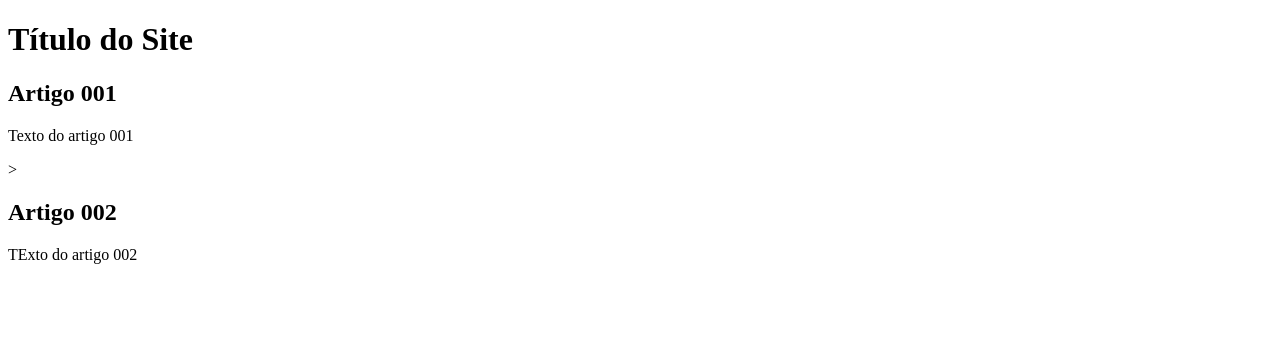
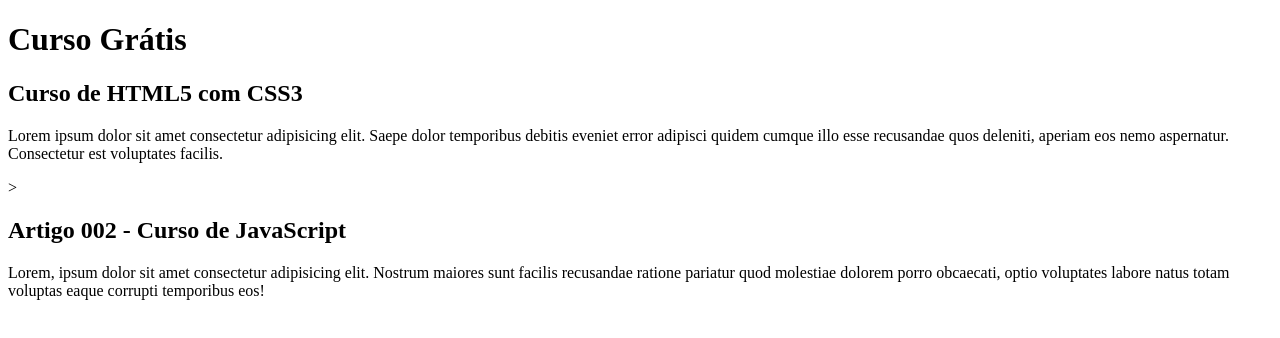
Before and after one commit to lenilsonfigueriedobr/projeto-site, a plain HTML site: page index.html in a window 1280 px wide. Drawn offline with Linux system fonts and the light colour scheme.

Commit message:
adicionando conteudo no site

```diff
--- a/index.html
+++ b/index.html
@@ -8,17 +8,15 @@
 <body>
     <main>
         <header>
-            <h1>
-                Título do Site
-            </h1>
+            <h1>Curso Grátis</h1>
         </header>
         <article>
-            <h2>Artigo 001</h2>
-            <p>Texto do artigo 001</p>>
+            <h2>Curso de HTML5 com CSS3</h2>
+            <p>Lorem ipsum dolor sit amet consectetur adipisicing elit. Saepe dolor temporibus debitis eveniet error adipisci quidem cumque illo esse recusandae quos deleniti, aperiam eos nemo aspernatur. Consectetur est voluptates facilis.</p>>
         </article>
         <article>
-            <h2>Artigo 002</h2>
-            <p>TExto do artigo 002</p>
+            <h2>Artigo 002 - Curso de JavaScript</h2>
+            <p>Lorem, ipsum dolor sit amet consectetur adipisicing elit. Nostrum maiores sunt facilis recusandae ratione pariatur quod molestiae dolorem porro obcaecati, optio voluptates labore natus totam voluptas eaque corrupti temporibus eos!</p>
         </article>
     </main>
 </body>
```
